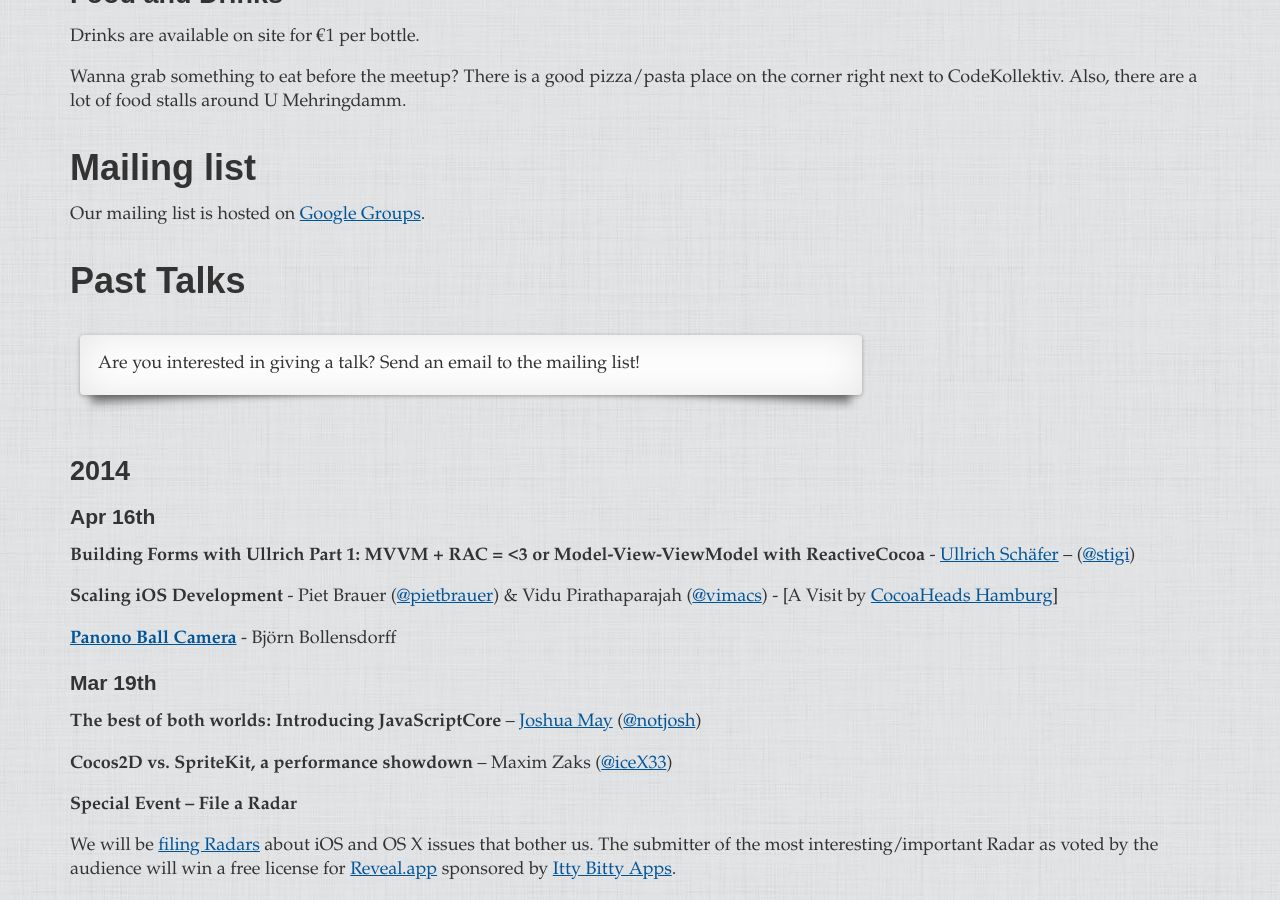
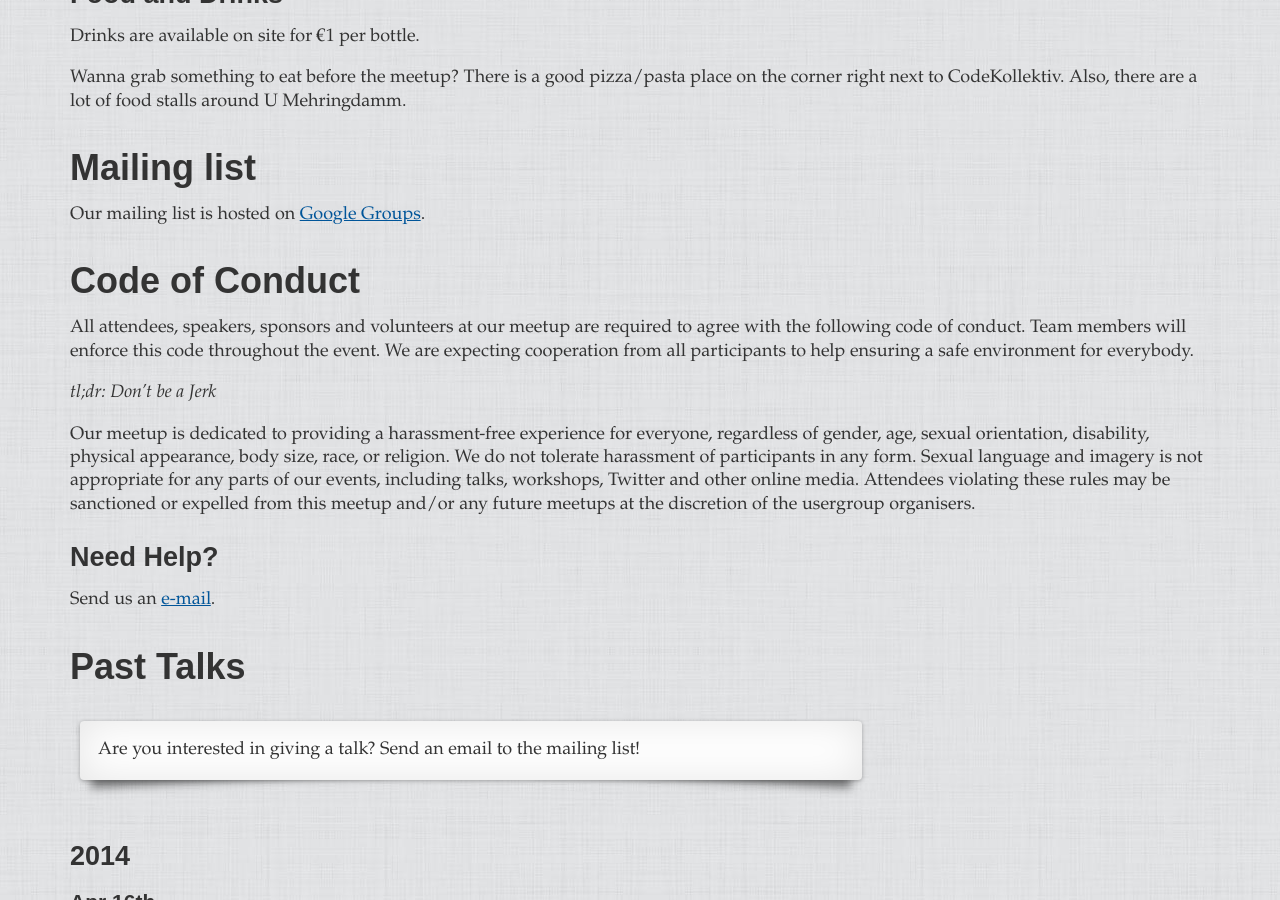
Before and after one commit to cocoaheads-berlin/cocoaheads-berlin.github.com, a Jekyll site: the page built from index.markdown, in a window 1280 px wide and 900 px high, scrolled down 1311 px. Built offline with Jekyll 4.4.1, drawn with Linux system fonts in a browser that asks for light colours; some web fonts are replaced; Markdown is read by kramdown in place of the engine named in the settings.

Commit message:
Added CoC

```diff
--- a/index.markdown
+++ b/index.markdown
@@ -61,6 +61,18 @@ Wanna grab something to eat before the meetup? There is a good pizza/pasta place
 # Mailing list
 
 Our mailing list is hosted on [Google Groups](http://groups.google.com/group/berlin-cocoaheads?hl=de "Berlin CocoaHeads Mailing List").
+
+# Code of Conduct
+
+All attendees, speakers, sponsors and volunteers at our meetup are required to agree with the following code of conduct. Team members will enforce this code throughout the event. We are expecting cooperation from all participants to help ensuring a safe environment for everybody.
+
+*tl;dr: Don’t be a Jerk*
+
+Our meetup is dedicated to providing a harassment-free experience for everyone, regardless of gender, age, sexual orientation, disability, physical appearance, body size, race, or religion. We do not tolerate harassment of participants in any form. Sexual language and imagery is not appropriate for any parts of our events, including talks, workshops, Twitter and other online media. Attendees violating these rules may be sanctioned or expelled from this meetup and/or any future meetups at the discretion of the usergroup organisers.
+
+## Need Help?
+
+Send us an [e-mail](mailto:boris@buegling.com).
 
 #Past Talks
 
```
Also changed, not shown: 2 other files.
